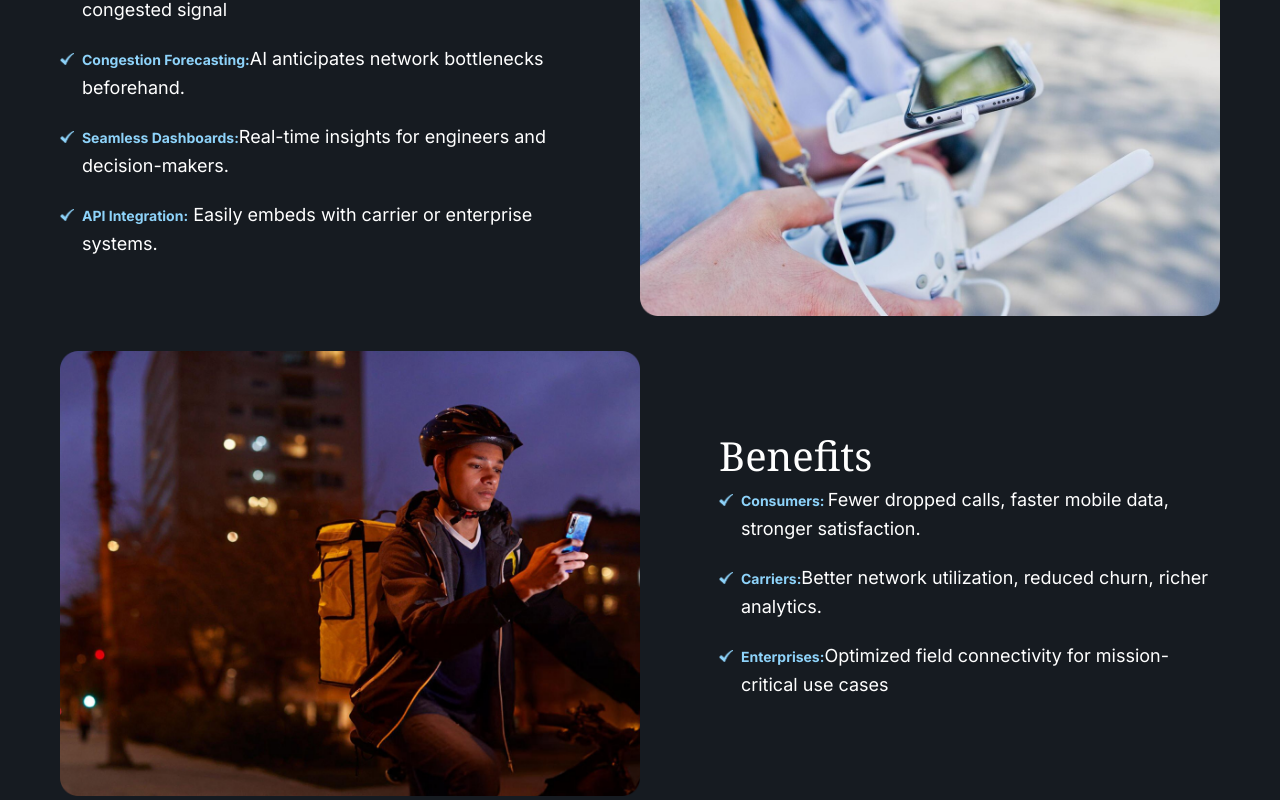
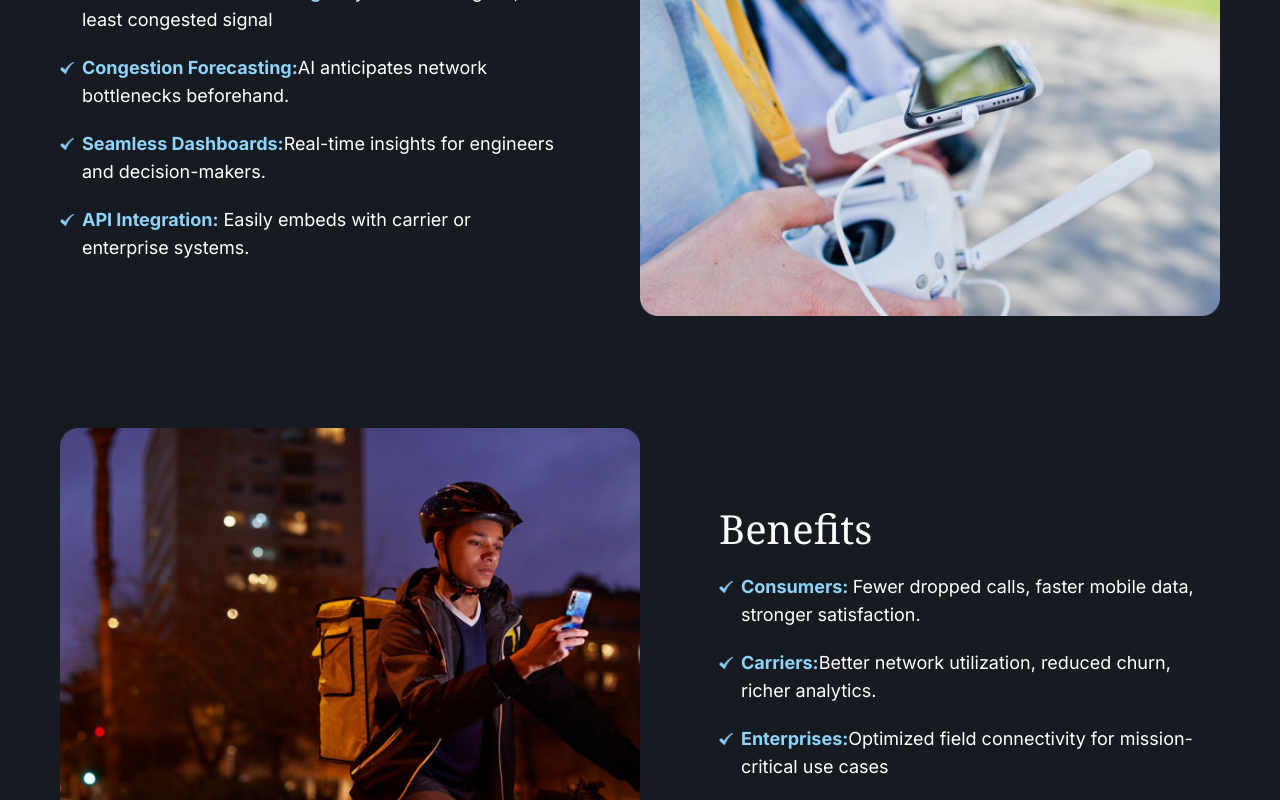
Before and after one commit to developeritexpert/siggi_ai_main, a Next.js app: page /features in a window 1280 px wide. Shown: the part 1160-1960 px from the top of the page. Built offline with nearby package versions, Linux system fonts and the light colour scheme.

Commit message:
adding changes feature section

```diff
--- a/app/components/featuresComponents/FeatureTextComponent.tsx
+++ b/app/components/featuresComponents/FeatureTextComponent.tsx
@@ -5,9 +5,9 @@ const FeatureTextComponent = ({imageParaText,imageSpanText}) => {
 
                  <div className="flex flex-row gap-2 mb-[20px] items-baseline">
                   <Image src="/images/tick_features.png" width={14 } alt="tick-feature-img" height={13} className="w-[14px] h-[13px]"/>
-                  <p className="text-[#8ED3FA] text-[14px] md:text-[18px ] max-w-[570px] font-semibold leading-[28px]">
+                  <p className="text-[#8ED3FA] text-[14px] md:text-[18px]  font-semibold leading-[28px]">
                     {imageParaText}
-                    <span className="text-[18px] text-white font-normal">{imageSpanText}</span></p>
+                    <span className=" text-white font-normal">{imageSpanText}</span></p>
                  </div>
 
   )
--- a/app/components/featuresComponents/PowerSubFeatureOne.tsx
+++ b/app/components/featuresComponents/PowerSubFeatureOne.tsx
@@ -4,9 +4,9 @@ import FeatureTextComponent from "./FeatureTextComponent";
 
 const PowerSubFeatureOne = () => {
   return (
-    <div className="w-full flex flex-col md:flex-row-reverse md:justify-between items-center gap-[30px] md:gap-[79px] mt-[35px]">
-      <div className="w-full md:w-1/2 max-w-[557px]">
-        <h4 className="font-normal text-[18px] md:text-[40px]  ">Benefits</h4>
+    <div className="w-full flex flex-col md:flex-row-reverse md:justify-between items-center gap-[30px] md:gap-[79px] mt-[35px] md:mt-[112px]">
+      <div className="w-full md:w-1/2 max-w-[584px]">
+        <h4 className="font-normal text-[18px] md:text-[40px] md:mb-[14px]  ">Benefits</h4>
         <div className="w-full flex flex-col">
           <FeatureTextComponent
             imageParaText="Consumers: "
--- a/app/components/featuresComponents/PowerSubFeatureSecond.tsx
+++ b/app/components/featuresComponents/PowerSubFeatureSecond.tsx
@@ -6,7 +6,7 @@ const PowerSubFeatureSecond = () => {
   return (
     <div className="w-full flex flex-col md:justify-between md:flex-row gap-[30px] md:gap-[79px] items-center  mt-[35px]">
          <div className="w-full md:w-1/2 max-w-[557px]">
-             <h4 className="font-normal text-[18px] md:text-[40px] ">
+             <h4 className="font-normal text-[18px] md:text-[40px] md:mb-[14px]">
                          Features
                           </h4>
           <div className="w-full flex flex-col">
```
